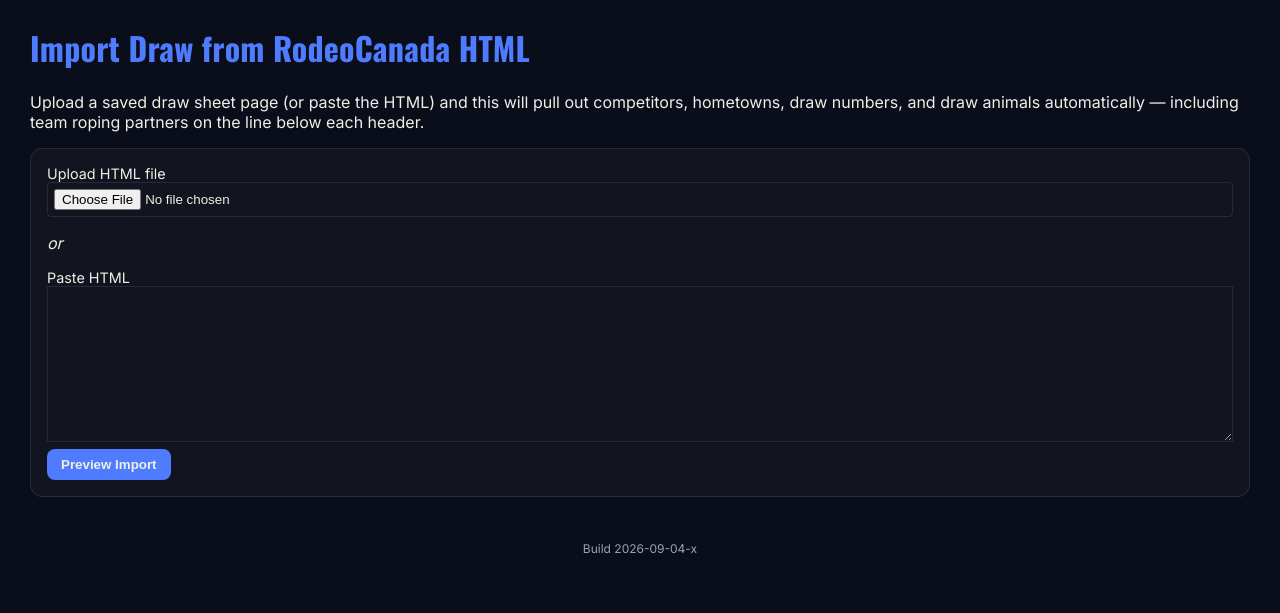
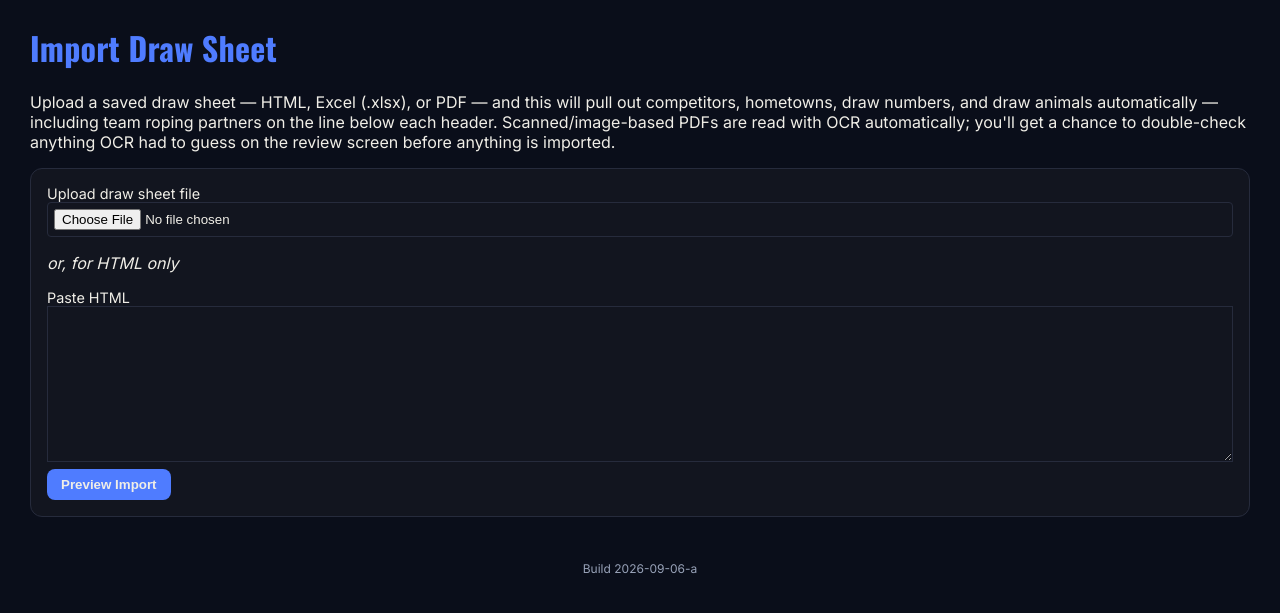
Before and after one commit to stephentreiber/rodeo-control, a Flask app: page /import in a window 1280 px wide. Shown: the part 61-674 px from the top of the page. Run offline with Flask 3, Linux system fonts and the light colour scheme; data comes from the database, SQL or seed files in the repository; tables that the repository leaves empty hold one stand-in row (values such as "Sample post"); parts of the project's set-up code (start-up, migrations or seed data) failed here and were passed over.

Commit message:
Add Excel/PDF draw sheet import with OCR fallback, post-import competitor review screen, and fix Current Contestant overflow bug
- importer.py: extracted shared row-classification core (_parse_draw_rows)
  from parse_rodeocanada_html; added parse_xlsx_draw_sheet() and
  parse_pdf_draw_sheet() (native text extraction with automatic OCR
  fallback via pytesseract+pdf2image for scanned/image pages)
- app.py: /import/preview now dispatches by file extension (html/xlsx/pdf);
  replaced the old single-step import_confirm with a two-step
  import_review -> import_finalize flow so every parsed competitor can be
  corrected before anything is written to the database
- templates/import_review.html: new dense, alternating-row review table
  per event/round with editable name/hometown/draw_animal/partner fields
- static/style.css: fixed Current Contestant panel overflow (penalty
  badge/note no longer absolutely-positioned+nowrap past the panel edge
  when both timed-event penalties are applied; added flex-wrap/min-width
  so long combined penalty text wraps instead of overflowing)
- requirements.txt / README.md: documented new deps (openpyxl, pdfplumber,
  pytesseract, pdf2image, Pillow) and the separate Tesseract/Poppler
  system install needed for OCR

```diff
--- a/app.py
+++ b/app.py
@@ -2560,22 +2560,38 @@ def import_page():
     return render_template("import.html")
 
 
+def _import_ext(filename):
+    return os.path.splitext(filename or "")[1].lower()
+
+
 @app.route("/import/preview", methods=["POST"])
 def import_preview():
-    html_text = None
-    uploaded = request.files.get("html_file")
+    uploaded = request.files.get("draw_file")
+    pasted_html = request.form.get("html_paste", "").strip()
+
     if uploaded and uploaded.filename:
-        html_text = uploaded.read().decode("utf-8", errors="replace")
-    elif request.form.get("html_paste", "").strip():
-        html_text = request.form["html_paste"]
-
-    if not html_text:
-        flash("Please upload an HTML file or paste HTML content.")
+        ext = _import_ext(uploaded.filename)
+        file_bytes = uploaded.read()
+        if ext in (".xlsx", ".xls"):
+            result = importer.parse_xlsx_draw_sheet(file_bytes)
+        elif ext == ".pdf":
+            result = importer.parse_pdf_draw_sheet(file_bytes)
+        elif ext in (".html", ".htm"):
+            result = importer.parse_rodeocanada_html(file_bytes.decode("utf-8", errors="replace"))
+        else:
+            flash("Unsupported file type. Please upload an HTML, Excel (.xlsx), or PDF draw sheet.")
+            return redirect(url_for("import_page"))
+    elif pasted_html:
+        result = importer.parse_rodeocanada_html(pasted_html)
+    else:
+        flash("Please upload a draw sheet file (HTML, Excel, or PDF) or paste HTML content.")
         return redirect(url_for("import_page"))
 
-    result = importer.parse_rodeocanada_html(html_text)
     if not result["events"]:
-        flash("No events could be found in that file. Double check it's a draw sheet page.")
+        if result["warnings"]:
+            flash(result["warnings"][0])
+        else:
+            flash("No events could be found in that file. Double check it's a draw sheet page.")
         return redirect(url_for("import_page"))
 
     token = uuid.uuid4().hex
@@ -2623,8 +2639,15 @@ def import_preview():
     )
 
 
-@app.route("/import/confirm", methods=["POST"])
-def import_confirm():
+@app.route("/import/review", methods=["POST"])
+def import_review():
+    """Second step: takes the round selection/renaming from the preview
+    screen and flattens every entry in every selected round into one
+    editable list, so the scorekeeper can correct anything the importer
+    got wrong (a name OCR misread, a hometown missing its comma, etc.)
+    before anything actually lands in the database. Stages the result
+    under its own cache token -- separate from the raw-parse token --
+    since this is now the "ready to write, pending edits" version."""
     token = request.form.get("token", "")
     cache_path = os.path.join(IMPORT_CACHE_DIR, f"{token}.json")
     if not os.path.exists(cache_path):
@@ -2636,76 +2659,119 @@ def import_confirm():
 
     selected_round_keys = set(request.form.getlist("round_key"))  # "eventIdx:roundIdx"
 
-    conn = get_conn()
-    competitors_created = 0
-    entries_created = 0
-
+    staged_rounds = []
     for ei, ev in enumerate(result["events"]):
-        event_id = None
         for ri, rnd in enumerate(ev["rounds"]):
             key = f"{ei}:{ri}"
             if key not in selected_round_keys:
                 continue
-            if event_id is None:
-                event_id = _get_or_create_event(conn, ev["name"], ev["scoring_type"])
-
             override_name = request.form.get(f"round_name__{key}", "").strip() or rnd["name"]
             round_number_raw = request.form.get(f"round_number__{key}", "").strip()
             round_number = int(round_number_raw) if round_number_raw.isdigit() else None
-            round_id = _get_or_create_round(conn, event_id, override_name, round_number)
-
-            existing_competitor_ids = {
-                r["competitor_id"]
-                for r in conn.execute("SELECT competitor_id FROM entries WHERE round_id = ?", (round_id,))
-            }
-            # Rounds can be merged (e.g. multiple source performances renamed
-            # to the same "Round 1"), so draw_order must be a fresh running
-            # sequence for this destination round, not just the original
-            # per-performance draw number -- otherwise merged rounds would
-            # collide on duplicate draw_order values and interleave oddly.
-            next_draw_order = conn.execute(
-                "SELECT COALESCE(MAX(draw_order), 0) + 1 as n FROM entries WHERE round_id = ?", (round_id,)
-            ).fetchone()["n"]
-
-            for entry in rnd["entries"]:
+            staged_rounds.append({
+                "event_name": ev["name"],
+                "scoring_type": ev["scoring_type"],
+                "is_team": importer.guess_is_team_event(ev["name"]),
+                "round_name": override_name,
+                "round_number": round_number,
+                "entries": rnd["entries"],
+            })
+
+    if not staged_rounds:
+        flash("No rounds were selected to import.")
+        return redirect(url_for("import_page"))
+
+    review_token = uuid.uuid4().hex
+    review_cache_path = os.path.join(IMPORT_CACHE_DIR, f"{review_token}_review.json")
+    with open(review_cache_path, "w") as f:
+        json.dump({"rounds": staged_rounds}, f)
+    os.remove(cache_path)
+
+    return render_template("import_review.html", token=review_token, rounds=staged_rounds)
+
+
+@app.route("/import/finalize", methods=["POST"])
+def import_finalize():
+    """Final step: writes the staged rounds/entries to the database,
+    applying whatever corrections were made on the review screen (edited
+    entry_* fields override the originally-parsed values)."""
+    token = request.form.get("token", "")
+    cache_path = os.path.join(IMPORT_CACHE_DIR, f"{token}_review.json")
+    if not os.path.exists(cache_path):
+        flash("That import review has expired. Please upload the file again.")
+        return redirect(url_for("import_page"))
+
+    with open(cache_path) as f:
+        staged = json.load(f)
+
+    conn = get_conn()
+    competitors_created = 0
+    entries_created = 0
+    gi = 0  # global entry index, matches the numbering used to render import_review.html
+
+    for rnd in staged["rounds"]:
+        event_id = _get_or_create_event(conn, rnd["event_name"], rnd["scoring_type"])
+        round_id = _get_or_create_round(conn, event_id, rnd["round_name"], rnd["round_number"])
+
+        existing_competitor_ids = {
+            r["competitor_id"]
+            for r in conn.execute("SELECT competitor_id FROM entries WHERE round_id = ?", (round_id,))
+        }
+        # Rounds can be merged (e.g. multiple source performances renamed
+        # to the same "Round 1"), so draw_order must be a fresh running
+        # sequence for this destination round, not just the original
+        # per-performance draw number -- otherwise merged rounds would
+        # collide on duplicate draw_order values and interleave oddly.
+        next_draw_order = conn.execute(
+            "SELECT COALESCE(MAX(draw_order), 0) + 1 as n FROM entries WHERE round_id = ?", (round_id,)
+        ).fetchone()["n"]
+
+        for entry in rnd["entries"]:
+            # Corrections made on the review screen win over the originally
+            # parsed values; a field left untouched falls back to what was
+            # parsed, so leaving most rows alone still imports them as-is.
+            name = importer.format_name(request.form.get(f"entry_name__{gi}", entry["name"]))
+            hometown = importer.fix_hometown(request.form.get(f"entry_hometown__{gi}", entry.get("hometown", "")))
+            draw_animal = importer.format_draw_animal(
+                request.form.get(f"entry_draw_animal__{gi}", entry.get("draw_animal", ""))
+            )
+            partner = importer.format_name(request.form.get(f"entry_partner__{gi}", entry.get("partner", "")))
+            gi += 1
+
+            before = conn.execute("SELECT COUNT(*) as n FROM competitors").fetchone()["n"]
+            competitor_id = _get_or_create_competitor(conn, name, hometown, partner, draw_animal)
+            after = conn.execute("SELECT COUNT(*) as n FROM competitors").fetchone()["n"]
+            competitors_created += (after - before)
+
+            if partner:
                 before = conn.execute("SELECT COUNT(*) as n FROM competitors").fetchone()["n"]
-                competitor_id = _get_or_create_competitor(
-                    conn, entry["name"], entry.get("hometown", ""),
-                    entry.get("partner", ""), entry.get("draw_animal", ""),
+                partner_id = _get_or_create_competitor(
+                    conn, partner, entry.get("partner_hometown", ""), name,
                 )
                 after = conn.execute("SELECT COUNT(*) as n FROM competitors").fetchone()["n"]
                 competitors_created += (after - before)
-
-                if entry.get("partner"):
-                    before = conn.execute("SELECT COUNT(*) as n FROM competitors").fetchone()["n"]
-                    partner_id = _get_or_create_competitor(
-                        conn, entry["partner"], entry.get("partner_hometown", ""),
-                        entry["name"],
-                    )
-                    after = conn.execute("SELECT COUNT(*) as n FROM competitors").fetchone()["n"]
-                    competitors_created += (after - before)
-                    # Link header <-> heeler by ID (not just by name text) so
-                    # hometown etc. can be looked up reliably for exports.
-                    conn.execute(
-                        "UPDATE competitors SET partner_id = ? WHERE id = ? AND (partner_id IS NULL OR partner_id != ?)",
-                        (partner_id, competitor_id, partner_id),
-                    )
-                    conn.execute(
-                        "UPDATE competitors SET partner_id = ? WHERE id = ? AND (partner_id IS NULL OR partner_id != ?)",
-                        (competitor_id, partner_id, competitor_id),
-                    )
-
-                if competitor_id in existing_competitor_ids:
-                    continue  # already drawn into this round, don't duplicate
-
+                # Link header <-> heeler by ID (not just by name text) so
+                # hometown etc. can be looked up reliably for exports.
                 conn.execute(
-                    "INSERT INTO entries (round_id, competitor_id, draw_order, draw_number, draw_animal, status) "
-                    "VALUES (?, ?, ?, ?, ?, 'pending')",
-                    (round_id, competitor_id, next_draw_order, entry["draw_number"], entry.get("draw_animal", "")),
+                    "UPDATE competitors SET partner_id = ? WHERE id = ? AND (partner_id IS NULL OR partner_id != ?)",
+                    (partner_id, competitor_id, partner_id),
                 )
-                next_draw_order += 1
-                existing_competitor_ids.add(competitor_id)
-                entries_created += 1
+                conn.execute(
+                    "UPDATE competitors SET partner_id = ? WHERE id = ? AND (partner_id IS NULL OR partner_id != ?)",
+                    (competitor_id, partner_id, competitor_id),
+                )
+
+            if competitor_id in existing_competitor_ids:
+                continue  # already drawn into this round, don't duplicate
+
+            conn.execute(
+                "INSERT INTO entries (round_id, competitor_id, draw_order, draw_number, draw_animal, status) "
+                "VALUES (?, ?, ?, ?, ?, 'pending')",
+                (round_id, competitor_id, next_draw_order, entry["draw_number"], draw_animal),
+            )
+            next_draw_order += 1
+            existing_competitor_ids.add(competitor_id)
+            entries_created += 1
 
     conn.commit()
     conn.close()
--- a/requirements.txt
+++ b/requirements.txt
@@ -1,3 +1,8 @@
 Flask==3.0.3
 beautifulsoup4==4.12.3
 qrcode==8.2
+openpyxl==3.1.5
+pdfplumber==0.11.9
+pytesseract==0.3.13
+pdf2image==1.17.0
+Pillow==12.1.1
--- a/templates/base.html
+++ b/templates/base.html
@@ -102,7 +102,7 @@
   {% endwith %}
   {% block content %}{% endblock %}
 </main>
-<footer class="build-stamp">Build 2026-09-04-x</footer>
+<footer class="build-stamp">Build 2026-09-06-a</footer>
 
 <a href="#top" id="back-to-top" class="back-to-top" title="Back to top">↑</a>
 
--- a/templates/import.html
+++ b/templates/import.html
@@ -1,15 +1,17 @@
 {% extends "base.html" %}
 {% block content %}
-<h1>Import Draw from RodeoCanada HTML</h1>
-<p>Upload a saved draw sheet page (or paste the HTML) and this will pull out
+<h1>Import Draw Sheet</h1>
+<p>Upload a saved draw sheet — HTML, Excel (.xlsx), or PDF — and this will pull out
 competitors, hometowns, draw numbers, and draw animals automatically —
-including team roping partners on the line below each header.</p>
+including team roping partners on the line below each header. Scanned/image-based
+PDFs are read with OCR automatically; you'll get a chance to double-check anything
+OCR had to guess on the review screen before anything is imported.</p>
 
 <form method="post" action="{{ url_for('import_preview') }}" enctype="multipart/form-data" class="card-form">
-  <label>Upload HTML file
-    <input type="file" name="html_file" accept=".html,.htm">
+  <label>Upload draw sheet file
+    <input type="file" name="draw_file" accept=".html,.htm,.xlsx,.xls,.pdf">
   </label>
-  <p><em>or</em></p>
+  <p><em>or, for HTML only</em></p>
   <label>Paste HTML
     <textarea name="html_paste" rows="10" style="width:100%;"></textarea>
   </label>
```
Also changed, not shown: importer.py (+162 -36 lines), static/style.css (+19 -14 lines), templates/import_preview.html (+4 -4 lines), templates/import_review.html (added, +50 -0 lines), README.md.
